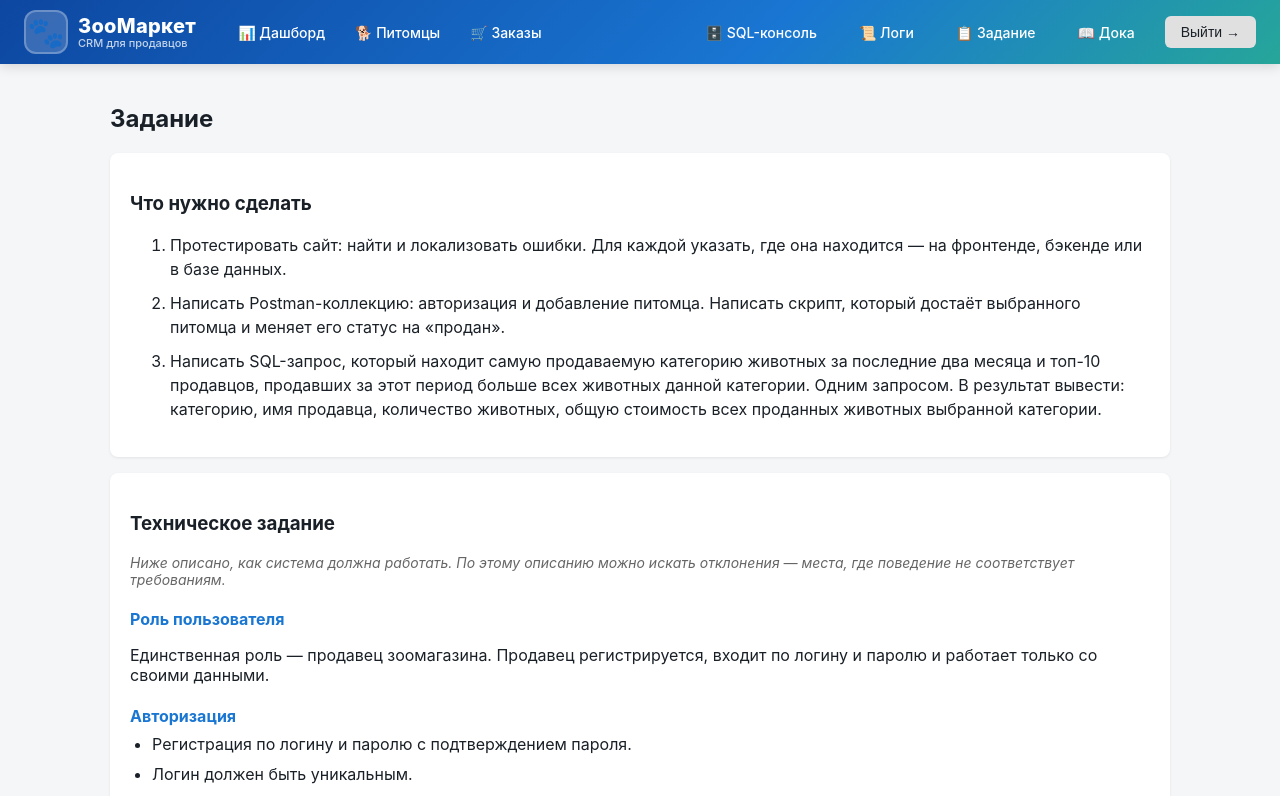
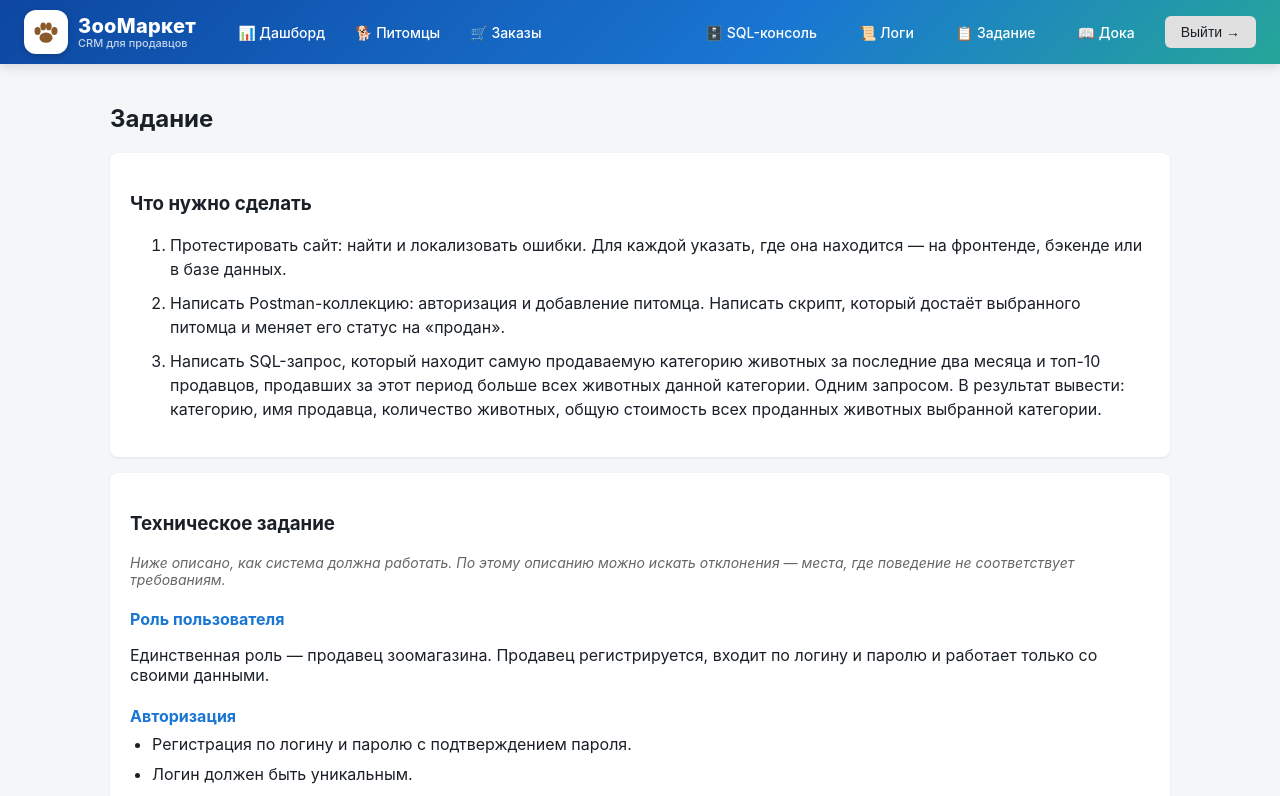
Before and after one commit to Ildan89/petstore-testing-platform, a React (Vite) app in the folder frontend/: page /task in a window 1280 px wide. Shown: the top 796 px of the page. Built offline with nearby package versions, Linux system fonts and the light colour scheme; sample sign-in values are in the browser's storage.

Commit message:
Логотип: коричневая SVG-лапка вместо серого эмодзи

```diff
--- a/frontend/src/App.tsx
+++ b/frontend/src/App.tsx
@@ -26,7 +26,15 @@ function Nav() {
   return (
     <div className="nav">
       <Link to="/task" className="logo">
-        <span className="logo-icon">🐾</span>
+        <span className="logo-icon">
+          <svg viewBox="0 0 64 64" width="30" height="30" fill="#8B5A2B" aria-hidden="true">
+            <ellipse cx="32" cy="44" rx="14" ry="11" />
+            <ellipse cx="14" cy="30" rx="6.5" ry="8.5" />
+            <ellipse cx="26" cy="20" rx="6" ry="8.5" />
+            <ellipse cx="38" cy="20" rx="6" ry="8.5" />
+            <ellipse cx="50" cy="30" rx="6.5" ry="8.5" />
+          </svg>
+        </span>
         <span className="logo-text">
           <span className="logo-title">ЗооМаркет</span>
           <span className="logo-sub">CRM для продавцов</span>
--- a/frontend/src/index.css
+++ b/frontend/src/index.css
@@ -99,15 +99,14 @@ th {
   text-decoration: none;
 }
 .logo-icon {
-  font-size: 30px;
-  background: rgba(255, 255, 255, 0.18);
+  background: #fff;
   width: 44px;
   height: 44px;
   border-radius: 12px;
   display: flex;
   align-items: center;
   justify-content: center;
-  box-shadow: inset 0 0 0 2px rgba(255, 255, 255, 0.25);
+  box-shadow: 0 2px 6px rgba(0, 0, 0, 0.2);
 }
 .logo-text {
   display: flex;
```
